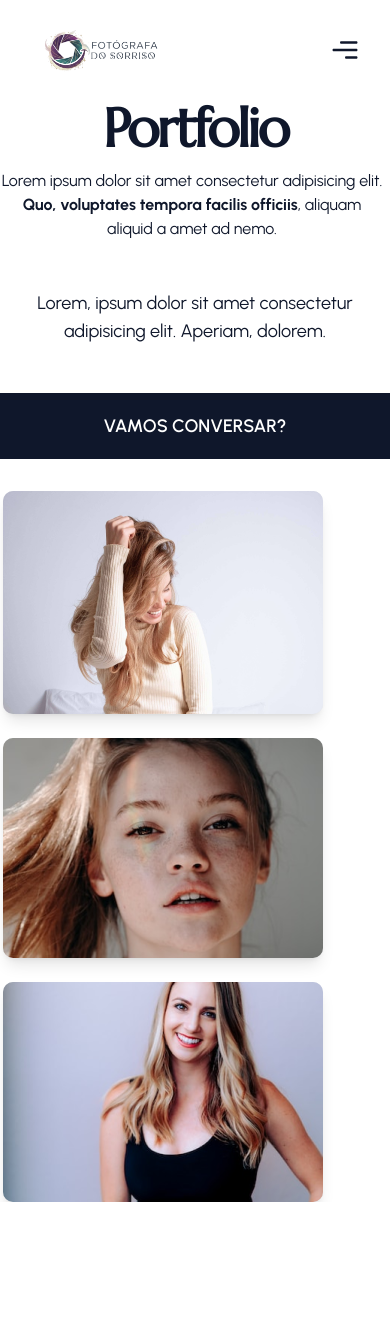
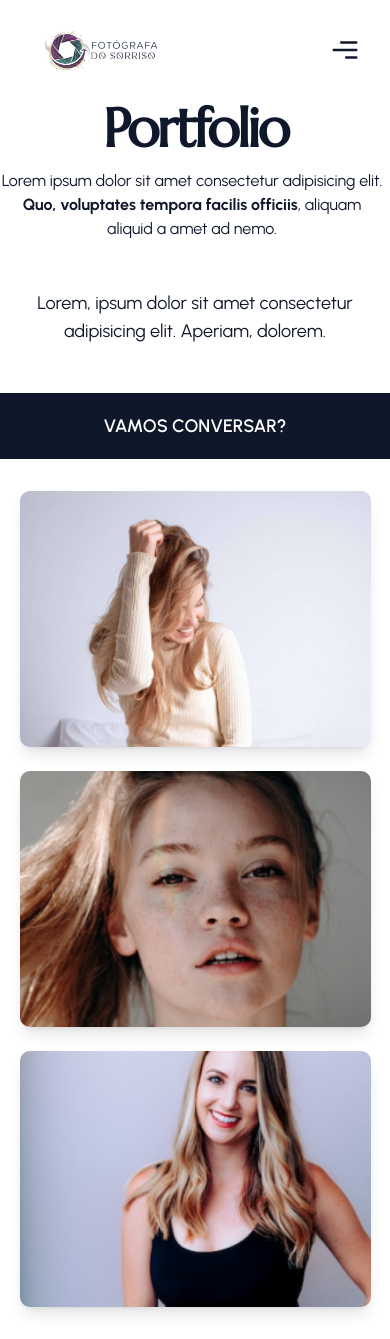
Before and after one commit to RuanTarcisio/Photography_Portfolio, a Next.js app: page /portfolio in a window 390 px wide. Before the commit the page ends 1202 px from the top, so only its background shows below. Built offline with nearby package versions, Linux system fonts and the light colour scheme.

Commit message:
ajueste responsividade

```diff
--- a/app/portfolio/page.jsx
+++ b/app/portfolio/page.jsx
@@ -5,7 +5,7 @@ import React from 'react'
 const Page = () => {
   return (
     <section className='section'>
-      <div className="container mx-auto h-[90vh] relative">
+      <div className="container mx-auto relative">
         <div className="flex flex-col lg:flex-row h-full items-center justify-start gap-x-24 text-center lg:text-left pt-24 lg:pt-36 pb-8">
           {/* text */}
           <div className="flex flex-col lg:items-start">
@@ -20,43 +20,43 @@ const Page = () => {
           </div>
 
           {/* images container with grid layout - CORRIGIDO */}
-          <div className="grid grid-cols-1 sm:grid-cols-2 xl:grid-cols-3 gap-6 mt-8 lg:mt-0 pr-16">
+          <div className="grid grid-cols-1 md:grid-cols-2 xl:grid-cols-3 gap-6 mt-8 lg:mt-0 w-[90vw]">
   {/* Imagem 1 */}
-            <div className="bg-gray-200 overflow-hidden rounded-lg shadow-lg">
+  <div className="w-full bg-gray-200 overflow-hidden rounded-lg shadow-lg">
     <Image
       src="/img/portfolio/1.png"
       alt="Foto do portfólio 1"
-                width={320}
-                height={220}
-                className="w-full h-auto object-cover hover:scale-110 transition-all duration-500"
+      width={800}
+      height={600}
+      className="w-full h-64 md:h-72 lg:h-80 object-cover hover:scale-110 transition-transform duration-500"
       priority
     />
   </div>
 
   {/* Imagem 2 */}
-            <div className="bg-gray-200 overflow-hidden rounded-lg shadow-lg">
+  <div className="w-full bg-gray-200 overflow-hidden rounded-lg shadow-lg">
     <Image
       src="/img/portfolio/2.png"
       alt="Foto do portfólio 2"
-                width={320}
-                height={220}
-                className="w-full h-auto object-cover hover:scale-110 transition-all duration-500"
+      width={800}
+      height={600}
+      className="w-full h-64 md:h-72 lg:h-80 object-cover hover:scale-110 transition-transform duration-500"
     />
   </div>
 
   {/* Imagem 3 */}
-            <div className="bg-gray-200 overflow-hidden rounded-lg shadow-lg">
+  <div className="w-full bg-gray-200 overflow-hidden rounded-lg shadow-lg">
     <Image
       src="/img/portfolio/3.png"
       alt="Foto do portfólio 3"
-                width={320}
-                height={220}
-                className="w-full h-auto object-cover hover:scale-110 transition-all duration-500"
+      width={800}
+      height={600}
+      className="w-full h-64 md:h-72 lg:h-80 object-cover hover:scale-110 transition-transform duration-500"
     />
   </div>
+</div>
 
-            {/* Adicione mais imagens conforme necessário */}
-          </div>
+
         </div>
       </div>
     </section>
```
Lines whose indentation alone changed are shown as unchanged.
